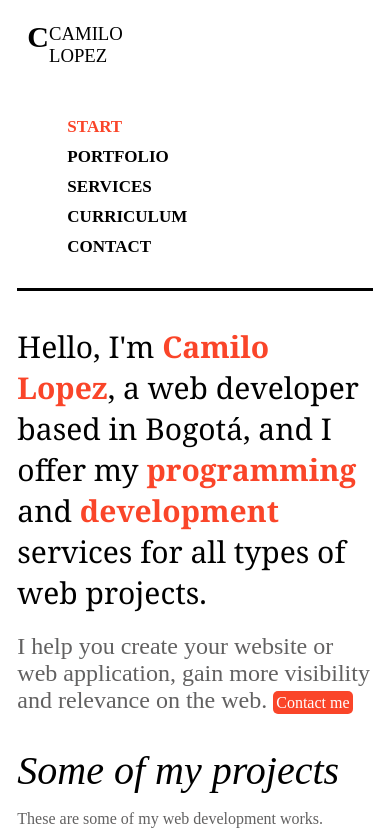
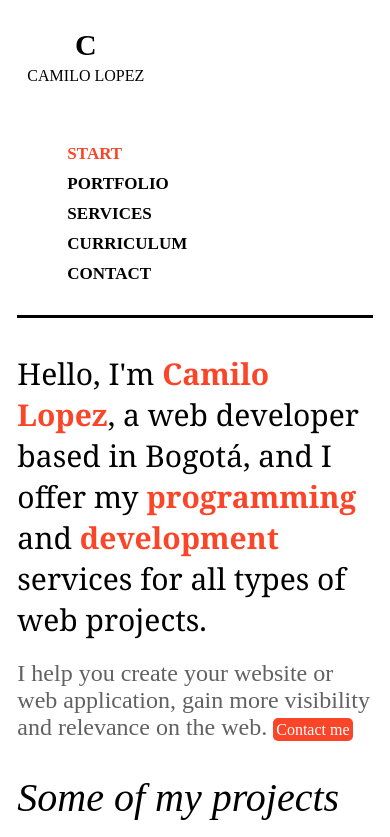
Before and after one commit to camilo180601/portfolio, a React (Create React App) app: page /index in a window 390 px wide. Shown: the top 837 px of the page. Built offline with nearby package versions, Linux system fonts and the light colour scheme.

Commit message:
update css responsive design

```diff
--- a/src/index.css
+++ b/src/index.css
@@ -215,11 +215,14 @@ button:hover {
     padding: 10px;
   }
    .header .logo {
-    flex-grow: 0;
-    margin-bottom: 10px;
+    flex-grow: 1;
+    justify-content: center;
+    align-items: center;
+    flex-direction: column;
   }
    .header .logo span {
     font-size: 40px;
+    margin-top: 10px;
   }
    .header .logo h3 {
     margin-left: 0;
@@ -256,6 +259,9 @@ button:hover {
    .header .logo span {
     font-size: 30px;
   }
+   .header .logo h3 {
+    font-size: 16px;
+  }
    .home h1 {
     font-size: 30px;
     margin-top: 30px;
```
